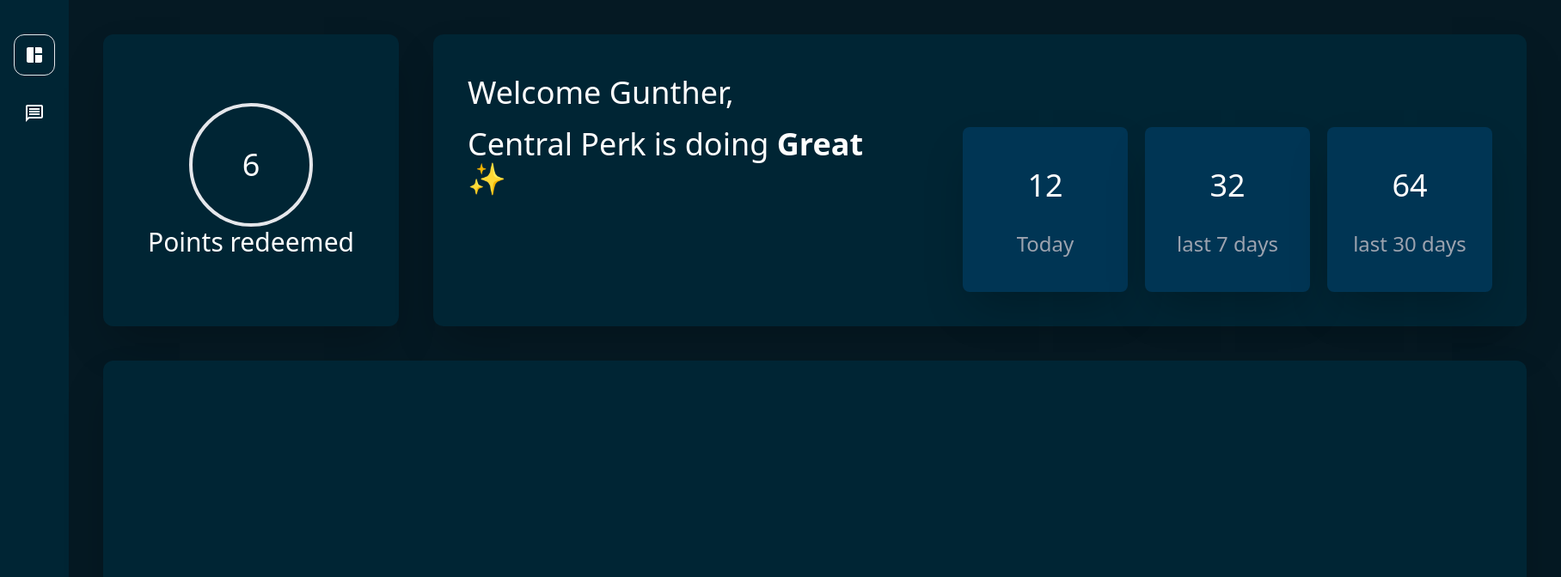
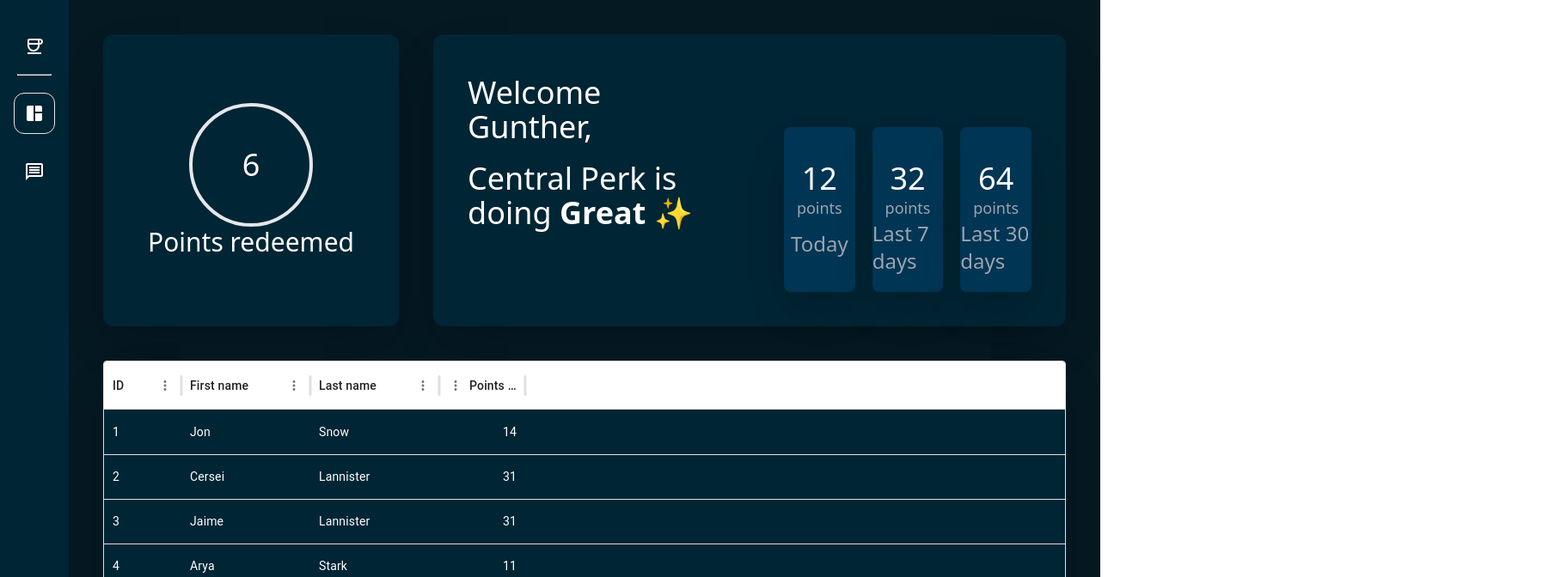
Before and after one commit to YeGoRenji/use-case-assignment, a React (Vite) app: page / in a window 1280 px wide. Shown: the top 672 px of the page at 86% size, 1816 px wide, since content can reach past the window. Built offline with nearby package versions, Linux system fonts and the light colour scheme.

Commit message:
Feat: started list of customers

```diff
--- a/index.html
+++ b/index.html
@@ -4,7 +4,7 @@
     <meta charset="UTF-8" />
     <link rel="icon" type="image/svg+xml" href="/vite.svg" />
     <meta name="viewport" content="width=device-width, initial-scale=1.0" />
-    <title>Gunther's store</title>
+    <title>Central Perk</title>
   </head>
   <body>
     <div id="root"></div>
--- a/package.json
+++ b/package.json
@@ -14,6 +14,7 @@
     "@emotion/styled": "^11.11.5",
     "@mui/icons-material": "^5.15.20",
     "@mui/material": "^5.15.20",
+    "@mui/x-data-grid": "^7.8.0",
     "react": "^18.3.1",
     "react-dom": "^18.3.1",
     "react-router-dom": "^6.24.0"
--- /dev/null
+++ b/src/components/CustomersTable.tsx
@@ -0,0 +1,81 @@
+import Box from '@mui/material/Box';
+import { DataGrid, GridColDef } from '@mui/x-data-grid';
+
+const columns: GridColDef<(typeof rows)[number]>[] = [
+  { field: 'id', headerName: 'ID', width: 90 },
+  {
+    field: 'firstName',
+    headerName: 'First name',
+    width: 150,
+  },
+  {
+    field: 'lastName',
+    headerName: 'Last name',
+    width: 150,
+  },
+  {
+    field: 'points',
+    headerName: 'Points Earned Today',
+    type: 'number',
+    // minWidth: 250,
+    align: 'right'
+  },
+  // {
+  //   field: 'fullName',
+  //   headerName: 'Full name',
+  //   description: 'This column has a value getter and is not sortable.',
+  //   sortable: false,
+  //   width: 160,
+  //   valueGetter: (value, row) => `${row.firstName || ''} ${row.lastName || ''}`,
+  // },
+];
+
+const rows = [
+  { id: 1, lastName: 'Snow', firstName: 'Jon', points: 14 },
+  { id: 2, lastName: 'Lannister', firstName: 'Cersei', points: 31 },
+  { id: 3, lastName: 'Lannister', firstName: 'Jaime', points: 31 },
+  { id: 4, lastName: 'Stark', firstName: 'Arya', points: 11 },
+  { id: 5, lastName: 'Targaryen', firstName: 'Daenerys', points: 69 },
+  { id: 6, lastName: 'Melisandre', firstName: null, points: 420 },
+  { id: 7, lastName: 'Clifford', firstName: 'Ferrara', points: 44 },
+  { id: 8, lastName: 'Frances', firstName: 'Rossini', points: 36 },
+  { id: 9, lastName: 'Roxie', firstName: 'Harvey', points: 65 },
+];
+
+export default function DataGridDemo() {
+  return (
+    <Box className="text-white" sx={{ height: '100%', width: '100%' }}>
+      <DataGrid
+        sx={{
+          '& .MuiDataGrid-cell': {
+            color: "white"
+          },
+          '& .MuiDataGrid-footerContainer': {
+            color: "white"
+          },
+          '& .MuiTablePagination-displayedRows': {
+            color: "white"
+          },
+          '& .MuiDataGrid-footerContainer .MuiSvgIcon-root': {
+            color: "white"
+          },
+          '& .MuiDataGrid-topContainer': {
+            backgroundColor: "#FF5000",
+          }
+        }}
+        rows={rows}
+        columns={columns}
+        initialState={{
+          pagination: {
+            paginationModel: {
+              pageSize: 7,
+            },
+          },
+        }}
+        rowSelection={false}
+        hideFooterSelectedRowCount
+        pageSizeOptions={[7]}
+      />
+    </Box>
+  );
+}
--- a/src/components/Navbar.tsx
+++ b/src/components/Navbar.tsx
@@ -1,7 +1,7 @@
 // import SpaceOu from '@mui/icons-material/Dashboard';
-import { FC } from 'react';
+import { FC, useState } from 'react';
 import { Link, useLocation } from 'react-router-dom';
-import { Message, MessageOutlined, SpaceDashboard, SpaceDashboardOutlined } from '@mui/icons-material';
+import { Coffee, CoffeeOutlined, Message, MessageOutlined, SpaceDashboard, SpaceDashboardOutlined } from '@mui/icons-material';
 
 type Props = {}
 
@@ -13,6 +13,8 @@
 
 function Navbar({}: Props) {
 
+  const [hoveredMain, setHoveredMain] = useState<boolean>(false);
+
   const location = useLocation();
 
   const navElts: Array<navElement> = [
@@ -22,6 +24,8 @@
 
   return (
     <div className='flex flex-col items-center py-10 gap-5 bg-primary-150'>
+      <div onMouseEnter={() => setHoveredMain(true)} onMouseLeave={() => setHoveredMain(false)}>{hoveredMain ? <Coffee/> : <CoffeeOutlined/>}</div>
+      <hr className='border-t-gray-500 border border-t-1 w-1/2'/>
       {navElts.map((navElt, index) => {
         const isSelected: boolean = location.pathname === navElt.path;
         const Icon = navElt.icons[+isSelected];
--- a/src/pages/Dashboard.tsx
+++ b/src/pages/Dashboard.tsx
@@ -1,64 +1,66 @@
+import CustomersTable from "../components/CustomersTable";
+
 type Props = {}
+
+type PointsData = {label: string, value: number}
 
 function Dashboard({}: Props) {
 
 
+  const pointsEarned: PointsData[] = [
+    {label: "Today", value: 12},
+    {label: "Last 7 days", value: 32},
+    {label: "Last 30 days", value: 64}
+  ]
+
+  const pointsRedeemed: PointsData = {label: "Points redeemed", value: 6};
+
   const ptsEarnedStyle: string = 'w-[12rem] h-[12rem] rounded-lg text-gray-400 text-2xl flex flex-col justify-between items-center py-10 bg-primary-200 shadow-2xl'
 
-  const ptsEarnedValueStyle: string = 'text-4xl text-white w-14 h-14 grid place-content-center rounded-full';
+  const ptsEarnedValueStyle: string = 'text-4xl text-white grid place-content-center rounded-full';
 
   return (
-  <div className="grid grid-rows-2 bg-primary-100 p-5">
+  <div className="grid grid-rows-2 bg-primary-100 p-5 h-screen">
     <div id="topSection" className="grid grid-cols-[24rem_auto]">
       <div className="p-5">
         <div className="bg-primary-150 w-full h-full rounded-xl shadow-2xl">
           <div className="flex flex-col justify-around items-center w-full h-full py-20 text-3xl">
             <div className="border-4 w-36 h-36 text-4xl grid place-content-center rounded-full">
-              6
+              {pointsRedeemed.value}
             </div>
             <div>
-              Points redeemed
+              {pointsRedeemed.label}
             </div>
           </div>
         </div>
       </div>
       <div className="p-5">
-        <div className="bg-primary-150 w-full h-full rounded-xl shadow-2xl grid grid-cols-[36rem_auto]">
+        <div className="bg-primary-150 w-full h-full rounded-xl shadow-2xl grid grid-cols-2">
           <div className="text-4xl p-10 py-12 flex flex-col gap-5">
             <div>Welcome Gunther,</div>
             <div>Central Perk is doing <strong>Great</strong> ✨</div>
           </div>
           <div className="flex gap-5 justify-end items-end w-full h-full p-10">
-            <div className={ptsEarnedStyle}>
-              <div className={ptsEarnedValueStyle}>
-                12
+            {pointsEarned.map(({label, value}, index) => (
+              <div key={index} className={ptsEarnedStyle}>
+                <div className="grid place-content-center">
+                  <div className={ptsEarnedValueStyle}>
+                    {value}
+                  </div>
+                  <div className="text-lg">points</div>
+                </div>
+                <div>
+                  {label}
+                </div>
               </div>
-              <div>
-                Today
-              </div>
-            </div>
-            <div className={ptsEarnedStyle}>
-              <div className={ptsEarnedValueStyle}>
-                32
-              </div>
-              <div>
-                last 7 days
-              </div>
-            </div>
-            <div className={ptsEarnedStyle}>
-              <div className={ptsEarnedValueStyle}>
-                64
-              </div>
-              <div>
-                last 30 days
-              </div>
-            </div>
+            ))}
           </div>
         </div>
       </div>
     </div>
-    <div id="bottomSection" className="p-5">
+    <div id="bottomSection" className="p-5 h-full">
       <div className="bg-primary-150 w-full h-full rounded-xl shadow-2xl">
+        <CustomersTable/>
       </div>
     </div>
   </div>
--- /dev/null
+++ b/src/pages/Promotion.tsx
@@ -0,0 +1,9 @@
+type Props = {}
+
+function Promotion({}: Props) {
+  return (
+	<div>Promotion</div>
+  )
+}
+
+export default Promotion
--- a/src/routes.tsx
+++ b/src/routes.tsx
@@ -2,6 +2,7 @@
 import Layout from "./Layout";
 import { FC } from "react";
 import Dashboard from "./pages/Dashboard";
+import Promotion from "./pages/Promotion";
 
 type slotElement = {
   path: string;
@@ -10,7 +11,7 @@
 
 const slotElements: slotElement[] = [
   { path: "/", slot: Dashboard },
-  { path: "/promotion", slot: () => <>Message</> },
+  { path: "/promotion", slot: Promotion },
 ];
 
 const routes: RouteObject[] = slotElements.map((slotElt) => ({
```
Also changed, not shown: 1 other file (tests, documents, lock files or other folders).
